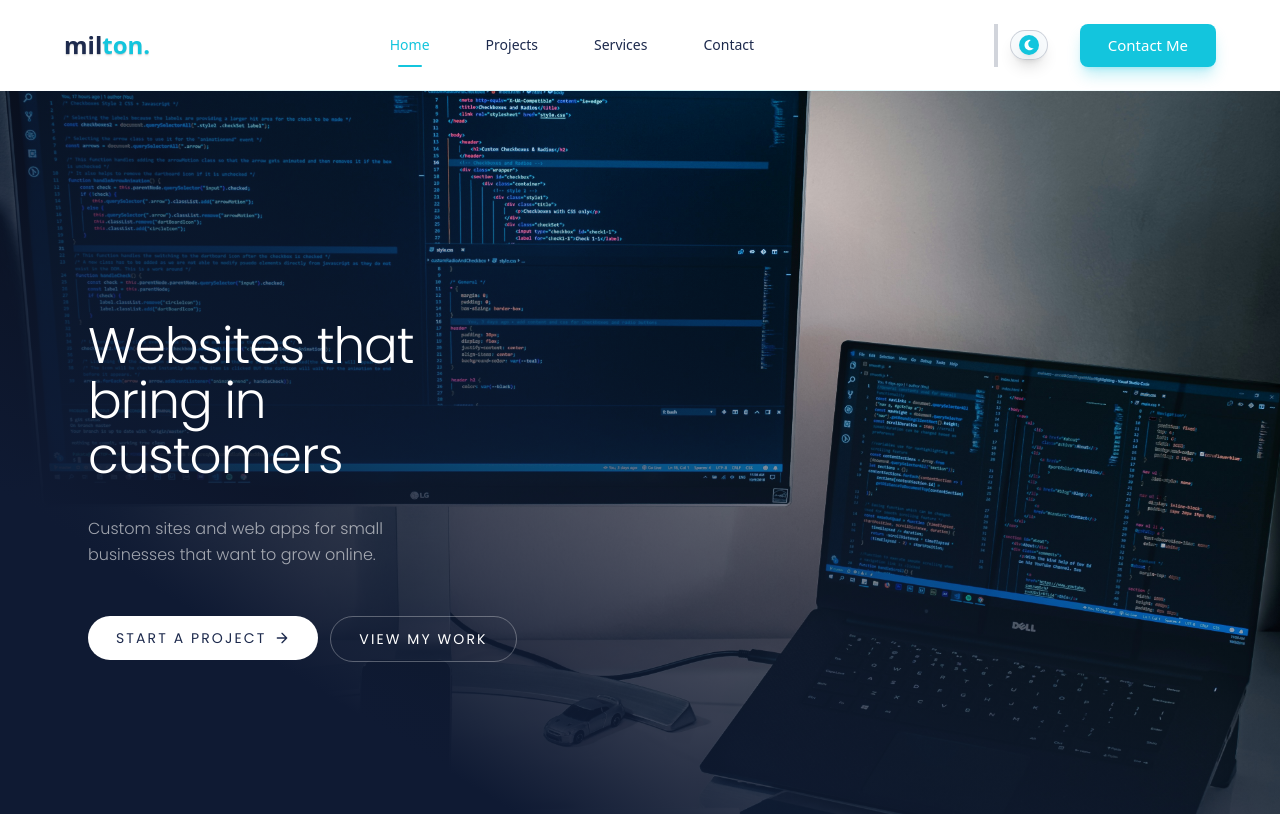
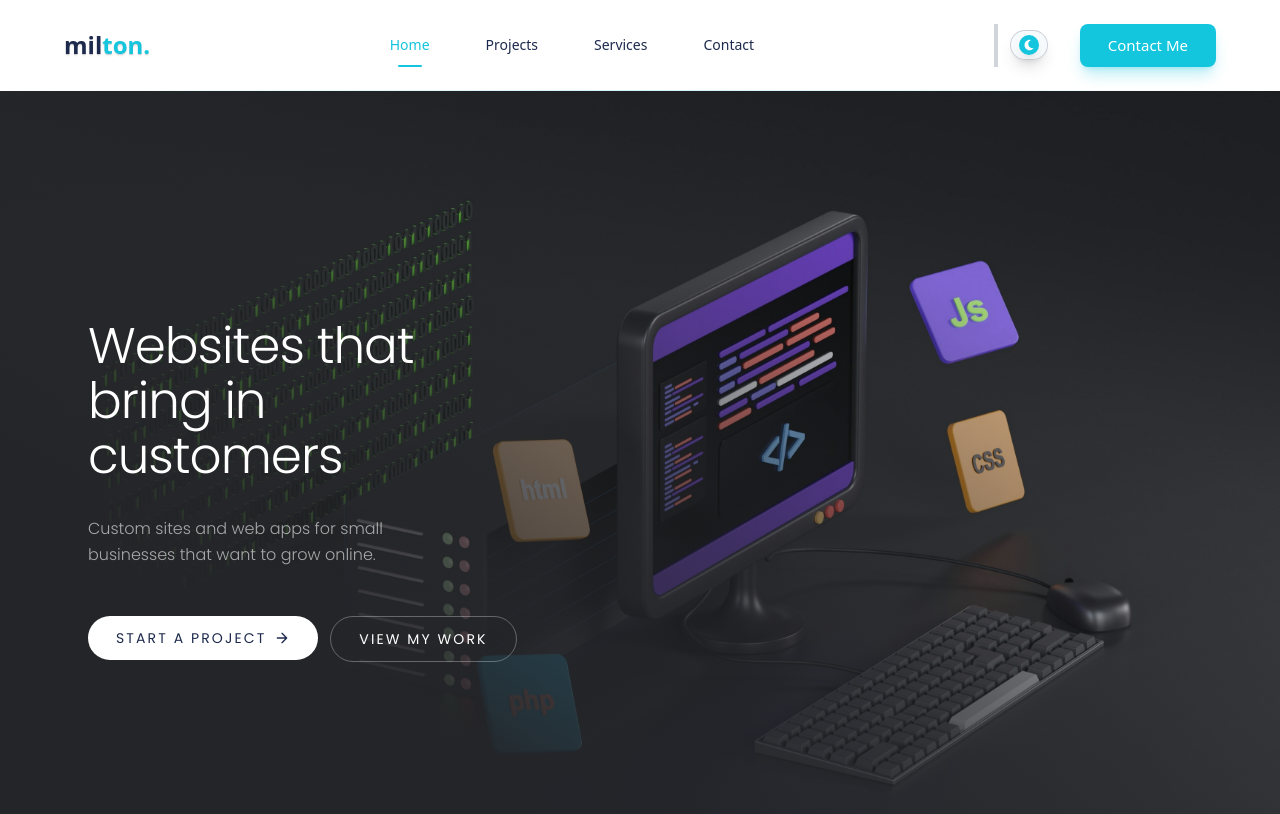
Before and after one commit to Kummirai/react-components, a Next.js app: page / in a window 1280 px wide. Shown: the top 814 px of the page. Built offline with nearby package versions, Linux system fonts and the light colour scheme.

Commit message:
feat: update HeroTwoA component with new background image and improved gradient; enhance text content for better clarity

```diff
--- a/components/hero-2a/HeroTwoA.jsx
+++ b/components/hero-2a/HeroTwoA.jsx
@@ -8,7 +8,7 @@ export default function HeroTwoA() {
     <section className="relative min-h-screen w-full bg-light lg:h-screen flex flex-col">
       {/* Background image */}
       <img
-        src="/web%20developer/pakata-goh-EJMTKCZ00I0-unsplash.jpg"
+        src="/web%20developer/growtika-9WnjxT1NCoY-unsplash.jpg"
         alt=""
         className="absolute inset-0 h-full w-full object-cover"
       />
@@ -17,7 +17,7 @@ export default function HeroTwoA() {
         className="absolute inset-0"
         style={{
           background:
-            "linear-gradient(to top right, #0f1a33 0%, #0f1a33 25%, rgba(15,26,51,0.6) 50%, rgba(15,26,51,0) 75%)",
+            "linear-gradient(to top right, #242529 0%, #242529 25%, rgba(36,37,41,0.6) 50%, rgba(36,37,41,0) 75%)",
         }}
       />
       <div className="relative z-10 flex flex-1 items-center justify-center lg:justify-start">
```
Also changed, not shown: public/web developer/growtika-9WnjxT1NCoY-unsplash.jpg (added). Lines whose indentation alone changed are shown as unchanged.
